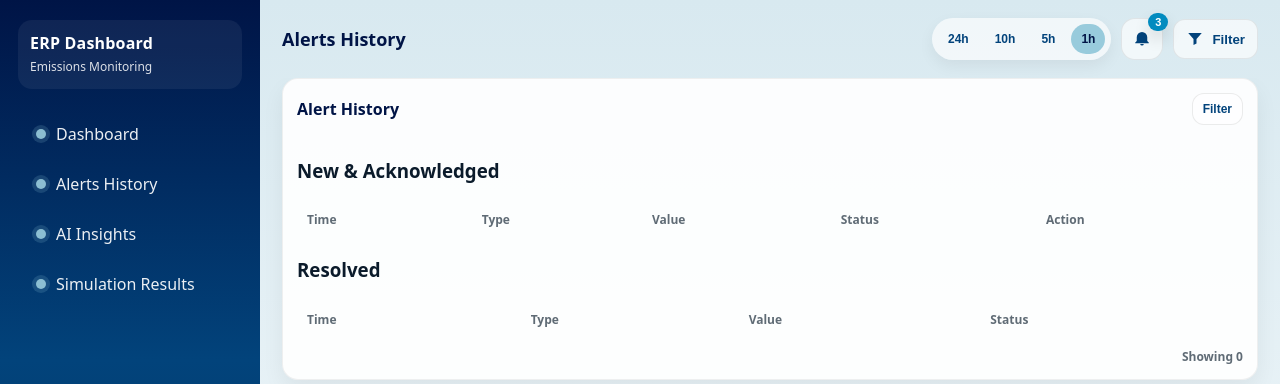
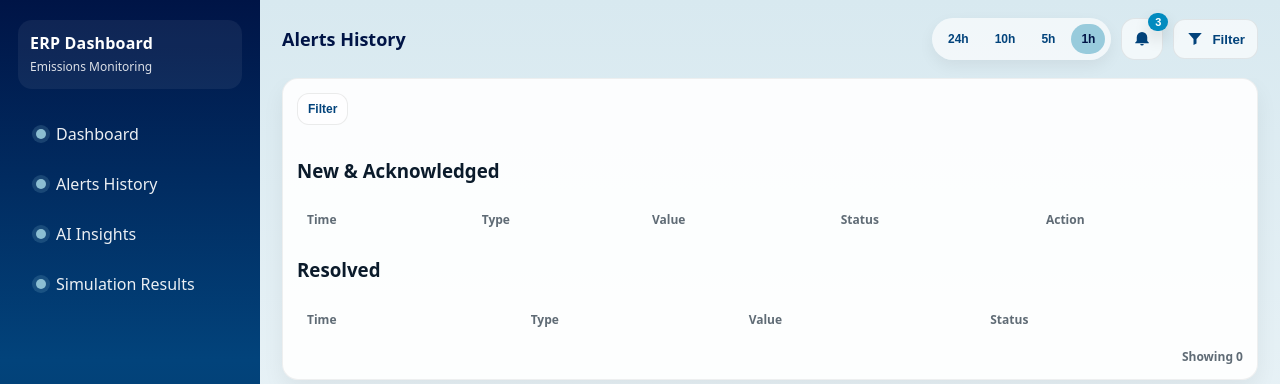
Before and after one commit to safsalem/Senior_Project_Dashboard, a Django app: template templates/dashboard/alerts.html in a window 1280 px wide. Shown: the top 384 px of the page. Run offline with Django 4.2, Linux system fonts and the light colour scheme; the template is opened without the code that fills it, so the values that code supplies are empty.

Commit message:
Update alerts.html

```diff
--- a/templates/dashboard/alerts.html
+++ b/templates/dashboard/alerts.html
@@ -6,7 +6,6 @@
   <div class="grid">
     <div class="card full">
       <div class="card-head">
-        <div class="card-title">Alert History</div>
         <div class="card-actions">
           <button class="btn btn-ghost btn-sm" id="alertsFilterBtn" type="button">Filter</button>
         </div>
```
